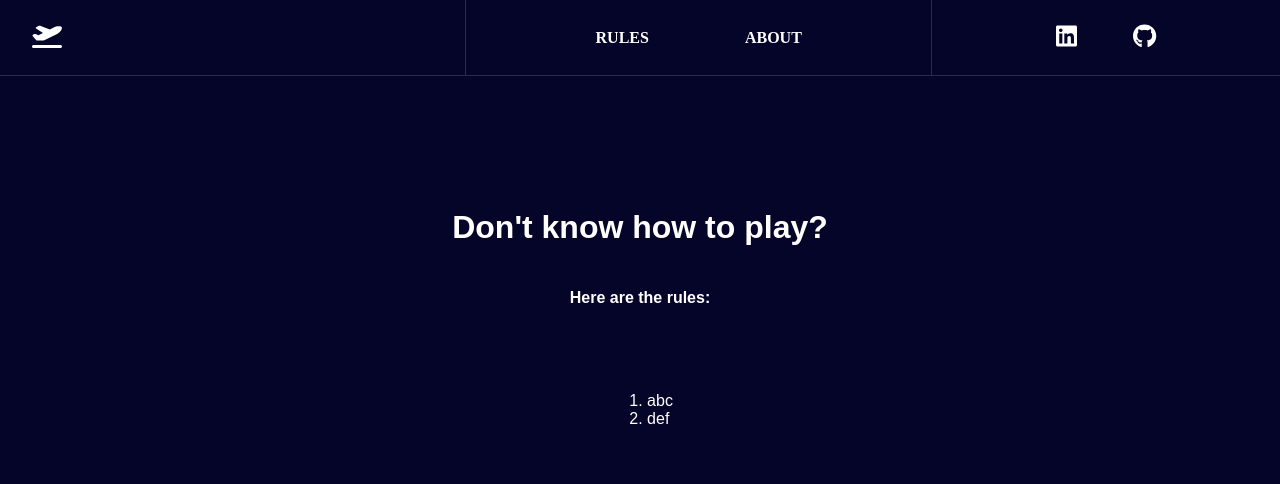
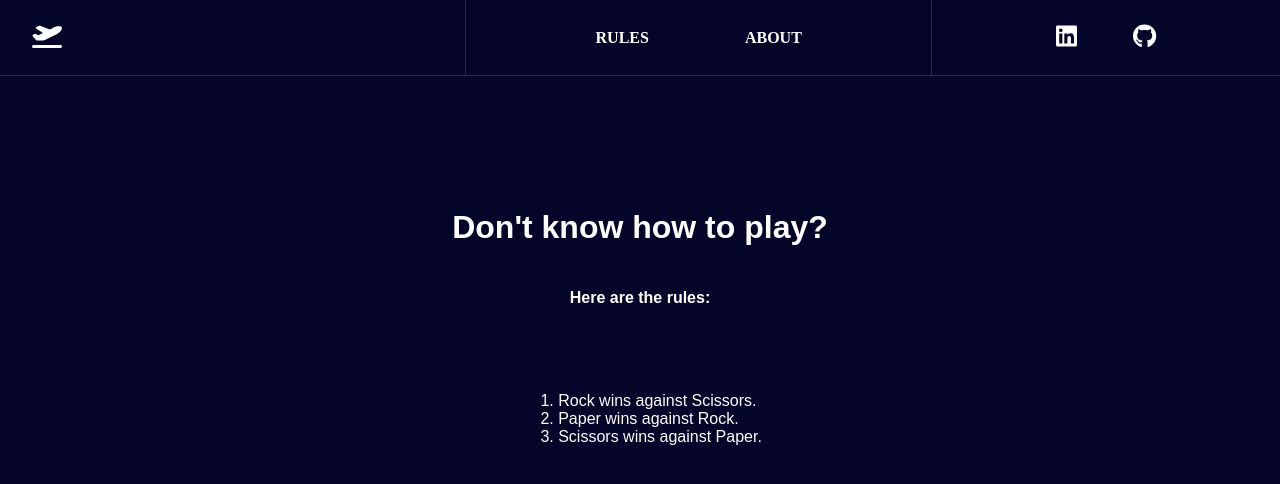
Before and after one commit to derArneS/rock-paper-scissors-frontend, an Angular app: page /rules in a window 1280 px wide. Shown: the top 484 px of the page. Built offline with nearby package versions, Linux system fonts and the light colour scheme.

Commit message:
updated the rules

```diff
--- a/src/app/rules/rules.component.html
+++ b/src/app/rules/rules.component.html
@@ -3,6 +3,7 @@
     <h4>Here are the rules:</h4>
 </div>
 <ol>
-    <li>abc</li>
-    <li>def</li>
+    <li>Rock wins against Scissors.</li>
+    <li>Paper wins against Rock.</li>
+    <li>Scissors wins against Paper.</li>
 </ol>
```
